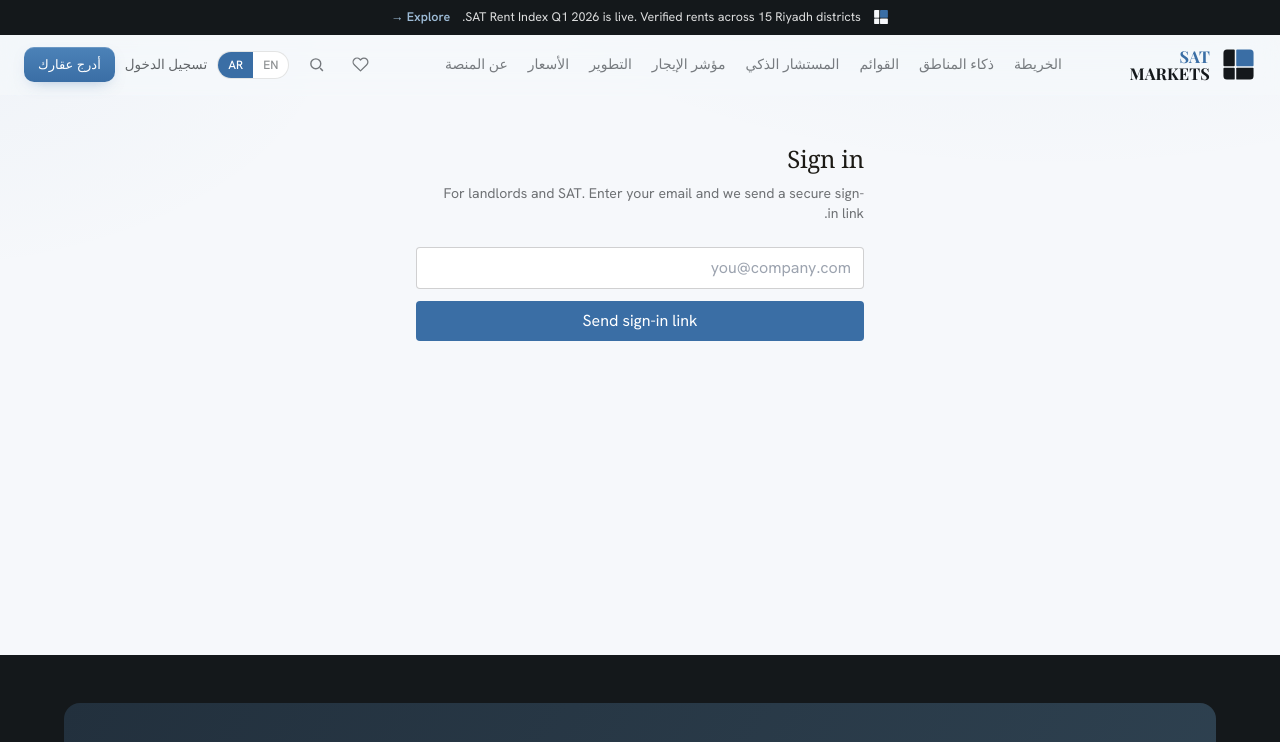
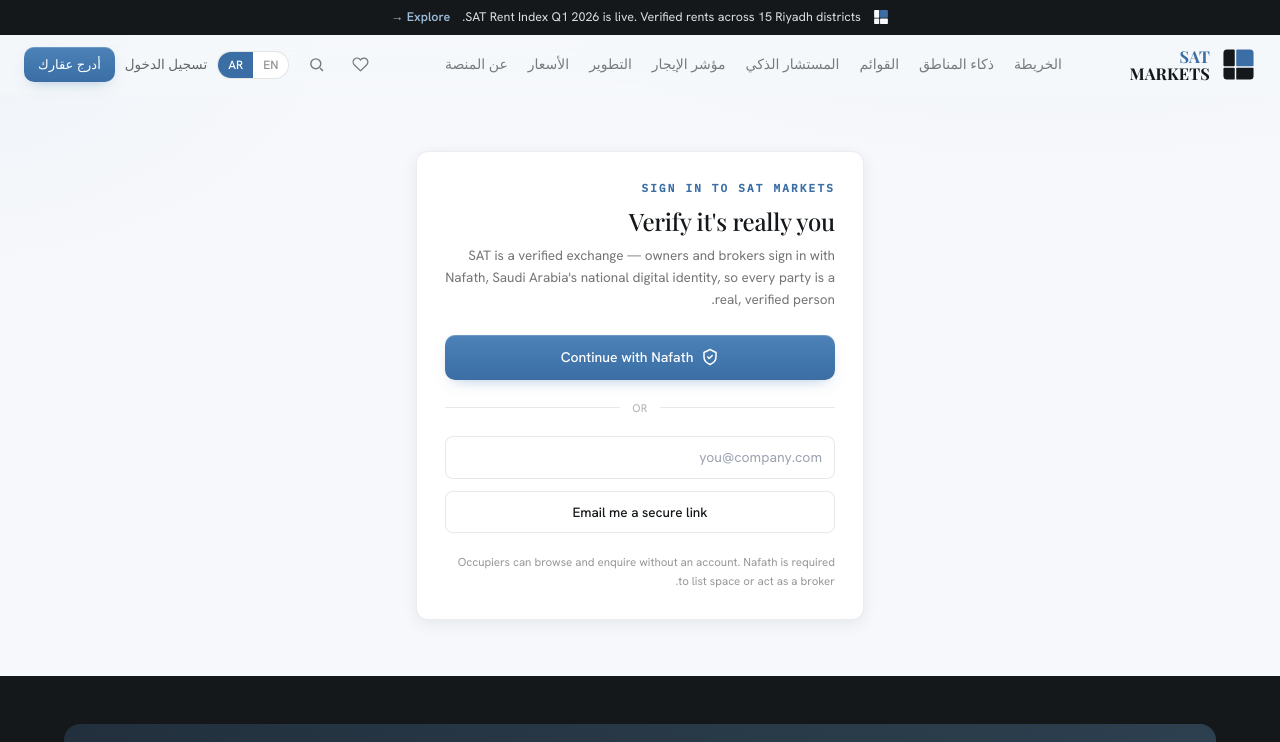
Before and after one commit to saleemzeidan123/satmarkets, a Next.js app: page /ar/login in a window 1280 px wide. Shown: the top 742 px of the page. Built offline with nearby package versions, Linux system fonts and the light colour scheme.

Commit message:
feat: typeable messages composer, bilingual->listings redirect, Nafath sign-in flow

```diff
--- a/src/app/[locale]/login/page.tsx
+++ b/src/app/[locale]/login/page.tsx
@@ -1,56 +1,81 @@
 "use client";
-import { useState } from "react";
+import { useState, useEffect } from "react";
+import { useRouter } from "next/navigation";
 import { getSupabaseBrowser } from "@/lib/supabase/client";
 
 export default function LoginPage({ params }: { params: { locale: string } }) {
+  const router = useRouter();
+  const [step, setStep] = useState<"choose" | "nafath" | "sent">("choose");
+  const [num] = useState(() => 10 + Math.floor(Math.random() * 89));
   const [email, setEmail] = useState("");
-  const [sent, setSent] = useState(false);
   const [error, setError] = useState<string | null>(null);
 
-  async function submit(e: React.FormEvent) {
-    e.preventDefault();
-    setError(null);
+  useEffect(() => {
+    if (step !== "nafath") return;
+    const t = setTimeout(() => router.push(`/${params.locale}/dashboard`), 3200);
+    return () => clearTimeout(t);
+  }, [step, params.locale, router]);
+
+  async function emailLink(e: React.FormEvent) {
+    e.preventDefault(); setError(null);
     const sb = getSupabaseBrowser();
-    if (!sb) {
-      setError("Auth not configured");
-      return;
-    }
-    const { error } = await sb.auth.signInWithOtp({
-      email,
-      options: {
-        emailRedirectTo: `${window.location.origin}/auth/callback?next=/${params.locale}/dashboard`
-      }
-    });
-    if (error) setError(error.message);
-    else setSent(true);
+    if (!sb) { setStep("sent"); return; } // demo: no auth configured
+    const { error } = await sb.auth.signInWithOtp({ email, options: { emailRedirectTo: `${window.location.origin}/auth/callback?next=/${params.locale}/dashboard` } });
+    if (error) setError(error.message); else setStep("sent");
   }
 
   return (
-    <section className="mx-auto max-w-md py-12">
-      <h1 className="font-serif text-2xl">Sign in</h1>
-      <p className="mt-2 text-sm text-charcoal/60">
-        For landlords and SAT. Enter your email and we send a secure sign-in link.
-      </p>
-      {sent ? (
-        <div className="mt-6 rounded border border-slate/30 bg-slate/10 p-4 text-sm">
-          Check your email for the sign-in link.
-        </div>
-      ) : (
-        <form onSubmit={submit} className="mt-6 space-y-3">
-          <input
-            type="email"
-            required
-            value={email}
-            onChange={(e) => setEmail(e.target.value)}
-            placeholder="you@company.com"
-            className="w-full rounded border border-charcoal/20 px-3 py-2"
-          />
-          <button type="submit" className="w-full rounded bg-signal px-4 py-2 text-white">
-            Send sign-in link
-          </button>
-          {error && <p className="text-sm text-red-600">{error}</p>}
-        </form>
-      )}
+    <section className="mx-auto max-w-md py-14">
+      <div className="card p-7" style={{ boxShadow: "var(--sh-2)" }}>
+        {step === "choose" && (
+          <>
+            <div className="eyebrow">Sign in to SAT Markets</div>
+            <h1 className="mt-2 font-display text-2xl text-charcoal">Verify it&apos;s really you</h1>
+            <p className="mt-2 text-[13.5px] leading-relaxed text-charcoal/60">SAT is a verified exchange — owners and brokers sign in with Nafath, Saudi Arabia&apos;s national digital identity, so every party is a real, verified person.</p>
+
+            <button onClick={() => setStep("nafath")} className="btn-gold mt-6 flex w-full items-center justify-center gap-2 py-3 text-[14px] font-medium">
+              <svg width="18" height="18" viewBox="0 0 24 24" fill="none" stroke="currentColor" strokeWidth="2" strokeLinecap="round" strokeLinejoin="round"><path d="M12 2 4 6v6c0 5 3.5 8 8 10 4.5-2 8-5 8-10V6z"/><path d="m9 12 2 2 4-4"/></svg>
+              Continue with Nafath
+            </button>
+
+            <div className="my-5 flex items-center gap-3 text-[11px] uppercase tracking-wide text-charcoal/35"><span className="h-px flex-1 bg-line" />or<span className="h-px flex-1 bg-line" /></div>
+
+            <form onSubmit={emailLink} className="space-y-3">
+              <input type="email" required value={email} onChange={(e) => setEmail(e.target.value)} placeholder="you@company.com" className="w-full rounded-lg border border-line px-3 py-2.5 text-[14px] outline-none" />
+              <button type="submit" className="w-full rounded-lg border border-line bg-white px-4 py-2.5 text-[13.5px] font-medium text-charcoal hover:border-signal/50">Email me a secure link</button>
+              {error && <p className="text-sm text-red-600">{error}</p>}
+            </form>
+            <p className="mt-5 text-[11.5px] leading-relaxed text-charcoal/45">Occupiers can browse and enquire without an account. Nafath is required to list space or act as a broker.</p>
+          </>
+        )}
+
+        {step === "nafath" && (
+          <div className="text-center">
+            <div className="mx-auto flex h-14 w-14 items-center justify-center rounded-2xl" style={{ background: "var(--azure-wash)", color: "var(--azure-d)" }}>
+              <svg width="26" height="26" viewBox="0 0 24 24" fill="none" stroke="currentColor" strokeWidth="2" strokeLinecap="round" strokeLinejoin="round"><path d="M12 2 4 6v6c0 5 3.5 8 8 10 4.5-2 8-5 8-10V6z"/><path d="m9 12 2 2 4-4"/></svg>
+            </div>
+            <div className="eyebrow mt-4">Nafath</div>
+            <h1 className="mt-1 font-display text-2xl text-charcoal">Open your Nafath app</h1>
+            <p className="mt-2 text-[13.5px] text-charcoal/60">Approve the sign-in request showing this number:</p>
+            <div className="mx-auto my-5 flex h-20 w-20 items-center justify-center rounded-2xl border-2 border-azure-l fig text-3xl text-azure-d" style={{ background: "var(--azure-wash)" }}>{num}</div>
+            <div className="flex items-center justify-center gap-2 text-[13px] text-charcoal/55">
+              <span className="h-4 w-4 animate-spin rounded-full border-2 border-signal/30 border-t-signal" /> Waiting for approval…
+            </div>
+            <button onClick={() => setStep("choose")} className="mt-6 text-[12.5px] text-charcoal/45 hover:text-charcoal">Cancel</button>
+          </div>
+        )}
+
+        {step === "sent" && (
+          <div className="text-center">
+            <div className="mx-auto flex h-14 w-14 items-center justify-center rounded-2xl" style={{ background: "var(--green-wash,#E7F3EC)", color: "var(--green)" }}>
+              <svg width="26" height="26" viewBox="0 0 24 24" fill="none" stroke="currentColor" strokeWidth="2" strokeLinecap="round" strokeLinejoin="round"><path d="m4 13 5 5L20 7"/></svg>
+            </div>
+            <h1 className="mt-4 font-display text-2xl text-charcoal">Check your email</h1>
+            <p className="mt-2 text-[13.5px] text-charcoal/60">We sent a secure sign-in link to {email || "your inbox"}.</p>
+            <button onClick={() => setStep("choose")} className="mt-6 text-[12.5px] text-azure-d hover:underline">Back to sign in</button>
+          </div>
+        )}
+      </div>
     </section>
   );
 }
--- a/src/app/[locale]/messages/page.tsx
+++ b/src/app/[locale]/messages/page.tsx
@@ -1,14 +1,15 @@
-import { isLocale } from "@/i18n/config";
-import { notFound } from "next/navigation";
+"use client";
+import { useState, useRef, useEffect } from "react";
 import { Icon, Photo, Verified } from "@/components/satkit";
 
+interface Msg { role: "u" | "a"; text: string; }
+
 export default function MessagesPage({ params }: { params: { locale: string } }) {
-  if (!isLocale(params.locale)) notFound();
   const convs: [string, string, string, string, boolean, string][] = [
     ["OT", "Olaya Towers Co.", "Permit cleared — shall we book a viewing?", "2m", true, "var(--harbor)"],
     ["KD", "KAFD Devco", "The floor is available from March.", "1h", true, "var(--slate)"],
     ["SA", "SAT Advisor", "3 verified matches in Al Olaya.", "3h", false, "var(--azure)"],
-    ["TH", "Tahlia Holdings", "I’ll send the brochure shortly.", "Tue", false, "var(--harbor)"],
+    ["TH", "Tahlia Holdings", "I'll send the brochure shortly.", "Tue", false, "var(--harbor)"],
   ];
   const days = ["M", "T", "W", "T", "F", "S", "S"];
   const dates = [10, 11, 12, 13, 14, 15, 16];
@@ -17,12 +18,27 @@
     ["Enquiry sent", "6 days ago", "done"],
     ["Viewing — Thu 10:00", "Scheduled", "on"],
     ["Offer", "Not started", ""],
-    ["Ejar contract", "", ""],
-    ["Deposit · escrow", "", ""],
+    ["Contract — Ejar (off-platform)", "", ""],
+    ["Handover", "", ""],
   ];
+  const [msgs, setMsgs] = useState<Msg[]>([
+    { role: "a", text: "Hello — thanks for your interest in the Olaya Tower floor. It's fitted and available now. Happy to answer any questions." },
+    { role: "u", text: "Looks ideal for our HQ. Could we arrange a viewing this week?" },
+    { role: "a", text: "Of course. I've proposed a few slots — pick what suits you." },
+  ]);
+  const [input, setInput] = useState("");
+  const ref = useRef<HTMLDivElement>(null);
+  useEffect(() => { ref.current?.scrollTo({ top: 9e9, behavior: "smooth" }); }, [msgs]);
+
+  function send() {
+    const t = input.trim(); if (!t) return;
+    setInput("");
+    setMsgs((m) => [...m, { role: "u", text: t }]);
+    setTimeout(() => setMsgs((m) => [...m, { role: "a", text: "Thanks — noted. I'll confirm and get back to you shortly." }]), 900);
+  }
+
   return (
     <div className="dash msg-dash">
-      {/* conversation list */}
       <aside className="msg-list" style={{ width: 330, flex: "none", background: "var(--paper)", borderRight: "1px solid var(--silver)", display: "flex", flexDirection: "column" }}>
         <div className="dtopbar" style={{ padding: "16px 18px" }}><div><h1 style={{ fontSize: 17 }}>Messages</h1><div className="sub">2 unread</div></div><span style={{ flex: 1 }} /><span className="muted2"><Icon.edit size={18} /></span></div>
         <div style={{ padding: "0 16px 12px" }}><div className="dsearch" style={{ minWidth: 0 }}><Icon.search size={15} /> Search…</div></div>
@@ -40,7 +56,6 @@
         </div>
       </aside>
 
-      {/* thread */}
       <div className="dmain" style={{ display: "flex", flexDirection: "column", background: "var(--cool)" }}>
         <div className="dtopbar">
           <span className="avatar" style={{ background: "var(--harbor)" }}>OT</span>
@@ -54,11 +69,11 @@
           <div className="grow"><div style={{ fontSize: 13, fontWeight: 600 }}>Grade A Office, Olaya Tower</div><div className="mono muted" style={{ fontSize: 11 }}>1,450 SAR/m² · 320 m² · Al Olaya</div></div>
           <span className="freeze open"><span className="dot" />Open</span>
         </div>
-        <div style={{ flex: 1, overflowY: "auto", padding: "24px 32px" }}>
+        <div ref={ref} style={{ flex: 1, overflowY: "auto", padding: "24px 32px" }}>
           <div style={{ maxWidth: 660 }} className="col gap14">
-            <div className="chatmsg a" style={{ background: "#fff", border: "1px solid var(--silver)" }}>Hello — thanks for your interest in the Olaya Tower floor. It’s fitted and available now. Happy to answer any questions.</div>
-            <div className="chatmsg u" style={{ alignSelf: "flex-end", background: "var(--ink)", color: "#fff" }}>Looks ideal for our HQ. Could we arrange a viewing this week?</div>
-            <div className="chatmsg a" style={{ background: "#fff", border: "1px solid var(--silver)" }}>Of course. I’ve proposed a few slots — pick what suits you.</div>
+            {msgs.map((m, i) => m.role === "a"
+              ? <div key={i} className="chatmsg a" style={{ background: "#fff", border: "1px solid var(--silver)" }}>{m.text}</div>
+              : <div key={i} className="chatmsg u" style={{ alignSelf: "flex-end", background: "var(--ink)", color: "#fff" }}>{m.text}</div>)}
             <div className="card" style={{ padding: 18, boxShadow: "var(--sh-1)", maxWidth: 460 }}>
               <div className="row gap8" style={{ marginBottom: 14 }}><span style={{ color: "var(--harbor)" }}><Icon.cal size={17} /></span><span style={{ fontSize: 14, fontWeight: 700 }}>Book a viewing</span></div>
               <div className="cal" style={{ marginBottom: 14 }}>
@@ -73,16 +88,15 @@
           </div>
         </div>
         <div style={{ padding: "14px 32px 18px", background: "var(--paper)", borderTop: "1px solid var(--silver)" }}>
-          <div className="search focus" style={{ boxShadow: "none", border: "1px solid var(--silver-2)", padding: "11px 14px" }}>
+          <form onSubmit={(e) => { e.preventDefault(); send(); }} className="search focus" style={{ boxShadow: "none", border: "1px solid var(--silver-2)", padding: "8px 10px 8px 14px", display: "flex", alignItems: "center", gap: 8 }}>
             <span className="muted2"><Icon.plus size={18} /></span>
-            <div className="q"><span className="ph">Write a message…</span></div>
-            <span className="chip"><Icon.spark size={13} /> AI draft</span>
-            <span className="btn primary sm"><Icon.send size={15} /></span>
-          </div>
+            <input value={input} onChange={(e) => setInput(e.target.value)} placeholder="Write a message…" style={{ flex: 1, border: "none", outline: "none", background: "transparent", fontSize: 14, color: "var(--ink)" }} />
+            <button type="button" className="chip" onClick={() => setInput("Hi, is the floor still available for a March move-in?")}><Icon.spark size={13} /> AI draft</button>
+            <button type="submit" className="btn primary sm" aria-label="Send"><Icon.send size={15} /></button>
+          </form>
         </div>
       </div>
 
-      {/* deal context */}
       <aside className="msg-deal" style={{ width: 280, flex: "none", background: "var(--paper)", borderLeft: "1px solid var(--silver)", overflowY: "auto", padding: 20 }}>
         <div className="eyebrow" style={{ marginBottom: 12 }}>Deal progress</div>
         <div className="tl">
@@ -92,7 +106,7 @@
         </div>
         <span className="btn secondary" style={{ width: "100%", justifyContent: "center", marginTop: 16 }}>Appoint SAT to represent me</span>
         <div className="card pad" style={{ marginTop: 16, boxShadow: "none", background: "var(--cool)" }}>
-          <div className="row gap8"><span style={{ color: "var(--green)" }}><Icon.shield size={15} /></span><span className="muted" style={{ fontSize: 11.5, lineHeight: 1.5 }}>Keep it on-platform — deposits via escrow are protected. Never pay an owner directly.</span></div>
+          <div className="row gap8"><span style={{ color: "var(--green)" }}><Icon.shield size={15} /></span><span className="muted" style={{ fontSize: 11.5, lineHeight: 1.5 }}>Keep it on-platform — SAT verifies both parties and tracks every milestone. The Ejar contract is signed directly with the owner or their licensed broker.</span></div>
         </div>
       </aside>
     </div>
```
Also changed, not shown: src/app/[locale]/bilingual/page.tsx (+3 -64 lines).
